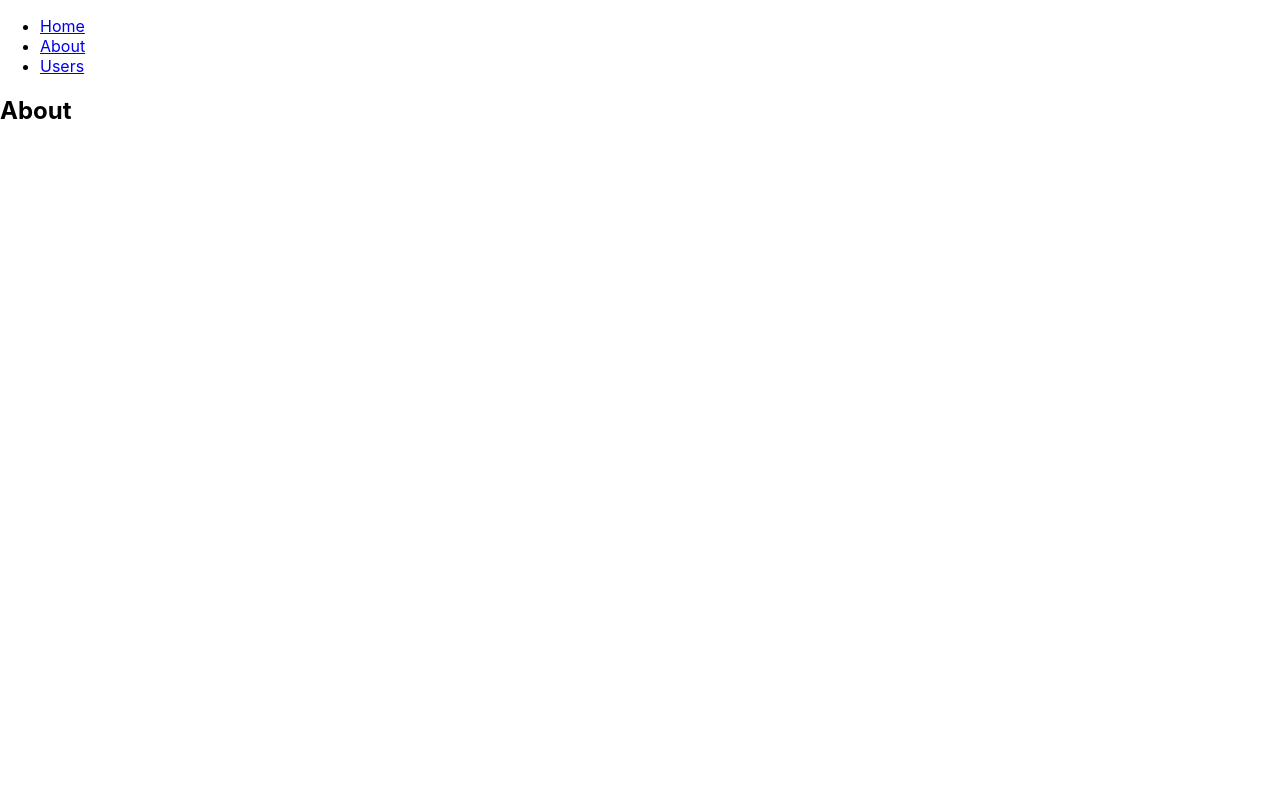
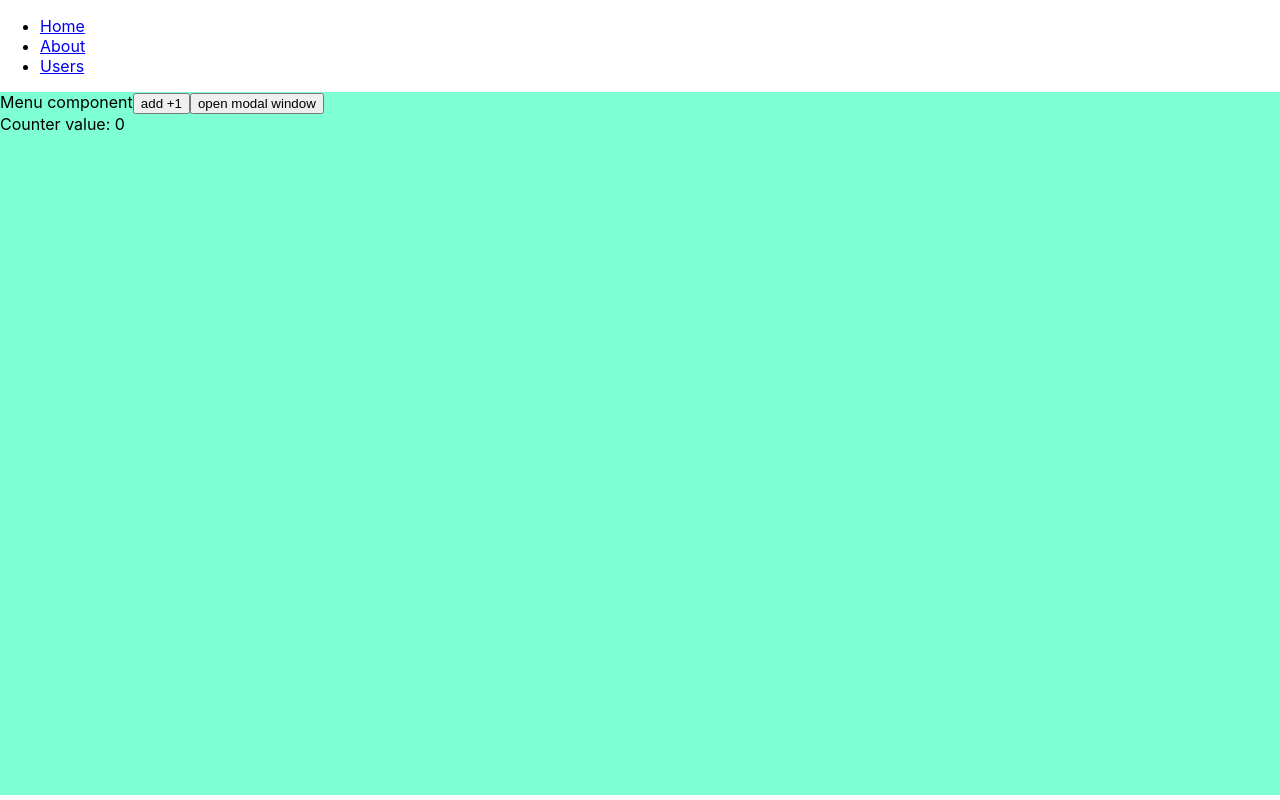
Before and after one commit to justMaxIt/react-first-app, a React (Create React App) app: page /about in a window 1280 px wide. Built offline with nearby package versions, Linux system fonts and the light colour scheme.

Commit message:
state props modal

```diff
--- a/src/App.js
+++ b/src/App.js
@@ -1,8 +1,8 @@
 import React from "react";
 import "../src/css/App.css";
-import Menu from "./components/menu";
+
 import Home from "./components/home";
-import About from "./components/about";
+import AboutPage from "./pages/AboutPage";
 import Users from "./components/users";
 import NoMatch from "./components/noMatch";
 import { BrowserRouter as Router, Switch, Route, Link } from "react-router-dom";
@@ -29,7 +29,7 @@ function App() {
             renders the first one that matches the current URL. */}
         <Switch>
           <Route path="/about">
-            <About />
+            <AboutPage />
           </Route>
           <Route path="/users">
             <Users />
--- /dev/null
+++ b/src/components/AboutContent.js
@@ -0,0 +1,8 @@
+import React from "react";
+
+function AboutContent(props) {
+  const { counter } = props;
+  return <>Counter value: {counter}</>;
+}
+
+export default AboutContent;
--- /dev/null
+++ b/src/components/AboutMenu.js
@@ -0,0 +1,14 @@
+import React from "react";
+
+function AboutMenu(props) {
+  const { counter, setCounter, setIsVisable } = props;
+  return (
+    <>
+      Menu component
+      <button onClick={() => setCounter(counter + 1)}>add +1</button>
+      <button onClick={() => setIsVisable(true)}>open modal window</button>
+    </>
+  );
+}
+
+export default AboutMenu;
--- /dev/null
+++ b/src/components/AboutModal.js
@@ -0,0 +1,39 @@
+import React from "react";
+
+function AboutModal(props) {
+  const { isVisable, setIsVisable } = props;
+  if (isVisable) {
+    return (
+      <div
+        style={{
+          position: "absolute",
+          top: 0,
+          left: 0,
+          bottom: 0,
+          right: 0,
+          background: "rgba(0, 0, 0, 0.15)",
+        }}
+      >
+        <div
+          className="modal"
+          style={{
+            position: "absolute",
+            background: "#fff",
+            top: 25,
+            left: "10%",
+            right: "10%",
+            padding: 15,
+            border: "2px solid #444",
+          }}
+        >
+          123 <br />
+          <button onClick={() => setIsVisable(false)}>Close</button>
+        </div>
+      </div>
+    );
+  } else {
+    return null;
+  }
+}
+
+export default AboutModal;
--- a/src/components/about.js
+++ /dev/null
@@ -1,7 +0,0 @@
-import React from "react";
-
-function About() {
-  return <h2>About</h2>;
-}
-
-export default About;
--- a/src/components/menu.js
+++ /dev/null
@@ -1,6 +0,0 @@
-import React from "react";
-import logo from "../../src/img/logo.svg";
-
-function Menu() {}
-
-export default Menu;
--- a/src/components/noMatch.js
+++ b/src/components/noMatch.js
@@ -1,5 +1,5 @@
 import React from "react";
-import logo from "../../src/img/404min.jpg";
+import logo from "../../src/img/404.jpg";
 import "./../css/App.css";
 
 function NoMatch() {
--- a/src/css/App.css
+++ b/src/css/App.css
@@ -37,6 +37,13 @@
   }
 }
 
+/*
 .NoMatch {
   width: 100vw;
 }
+ */
+
+.about-page {
+  background-color: aquamarine;
+  height: calc(100vh - 97px);
+}
--- /dev/null
+++ b/src/pages/AboutPage.js
@@ -0,0 +1,25 @@
+import React, { useState } from "react";
+import AboutMenu from "../components/AboutMenu";
+import AboutContent from "../components/AboutContent";
+import AboutModal from "../components/AboutModal";
+
+function AboutPage() {
+  const [isVisable, setIsVisable] = useState(false);
+  const [counter, setCounter] = useState(0);
+
+  return (
+    <div className="about-page">
+      <AboutMenu
+        counter={counter}
+        setCounter={setCounter}
+        isVisable={isVisable}
+        setIsVisable={setIsVisable}
+      />
+      <br />
+      <AboutContent counter={counter} />
+      <AboutModal isVisable={isVisable} setIsVisable={setIsVisable} />
+    </div>
+  );
+}
+
+export default AboutPage;
```
Also changed, not shown: src/pages/about.js (deleted, +0 -7 lines).
